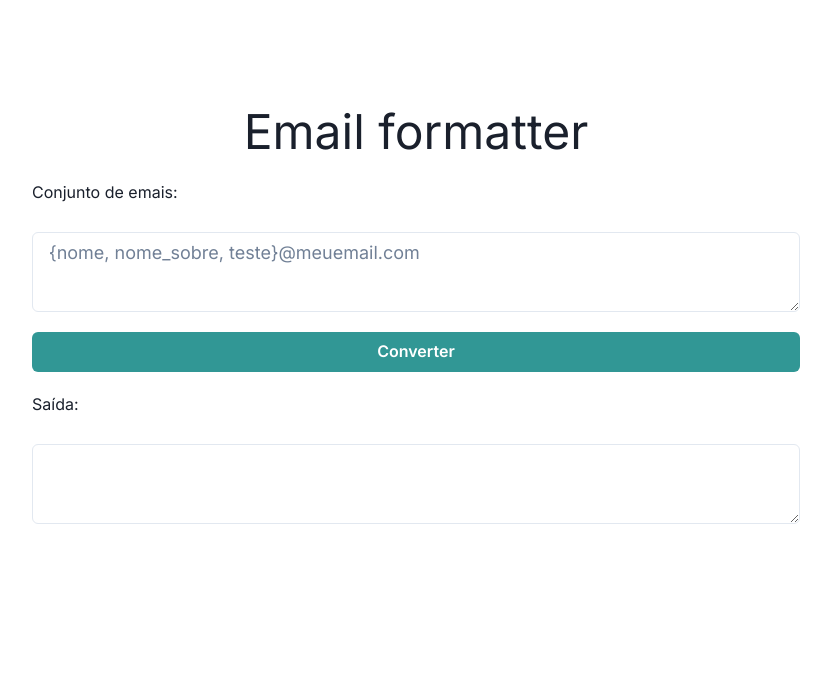
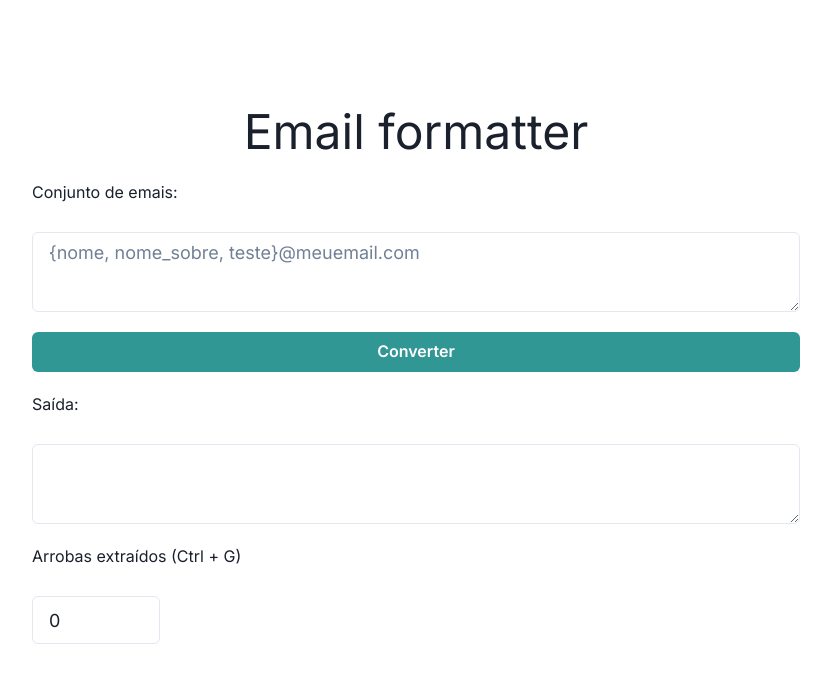
Before and after one commit to DanielOrfeu/emails-extractor, a Next.js app: page / in a window 1280 px wide. Shown: the top 682 px of the page, without its empty margins (224-1055 px from the left). Built offline with nearby package versions, Linux system fonts and the light colour scheme.

Commit message:
contador de arrobas

```diff
--- a/src/app/page.tsx
+++ b/src/app/page.tsx
@@ -3,7 +3,7 @@
 import Image from 'next/image'
 import styles from './page.module.css'
 import * as React from 'react'
-import { ChakraProvider, Textarea, Text, Stack, Button, ButtonGroup } from '@chakra-ui/react'
+import { ChakraProvider, Textarea, Text, Stack, Button, ButtonGroup, Input } from '@chakra-ui/react'
 
 export default function Home() {
   const [inputText, setinputText] = React.useState<string>('');
@@ -27,7 +27,7 @@ export default function Home() {
       let text = e;
       let res = '';
       let removeText = 0;
-      setarrobacount(0);
+      let arrobas = 0;
 
       while (text.length > 0){
           if (text.lastIndexOf('@') !== -1) {
@@ -46,6 +46,7 @@ export default function Home() {
 
               let min = minValue(arr);
               domain = domain.slice(0,min);
+              arrobas++;
 
               let ids:string[] = []
               let newLine = text[findArroba - 1] === '\n'
@@ -55,7 +56,6 @@ export default function Home() {
                 text[findArroba - (newLine ? 2 : 1)] === ')' ||
                 text[findArroba - (newLine ? 2 : 1)] === ']'
               ) { //Se @ faz parte de conjunto
-
                 let initIDS = Math.max(
                     text.lastIndexOf('{'),
                     text.lastIndexOf('('),
@@ -90,9 +90,9 @@ export default function Home() {
                 ids.push(id);
             }
 
-            setarrobacount(arrobacount + 1);
             ids.forEach(id => res += `${res ? ', ' : ''}${id.trim()}${domain}`)
-            setextractedEmails(res)
+            setextractedEmails(res);
+            setarrobacount(arrobas);
           } else {
             return
           }
@@ -121,6 +121,14 @@ export default function Home() {
             <Textarea
               onChange={() => {}}
               value={extractedEmails}
+              size='lg'
+            />
+
+            <Text mb='8px'>Arrobas extraídos (Ctrl + G)</Text>
+            <Input
+              w={'10vw'}
+              onChange={() => {}}
+              value={arrobacount}
               size='lg'
             />
           </Stack>
```
Lines whose indentation alone changed are shown as unchanged.
